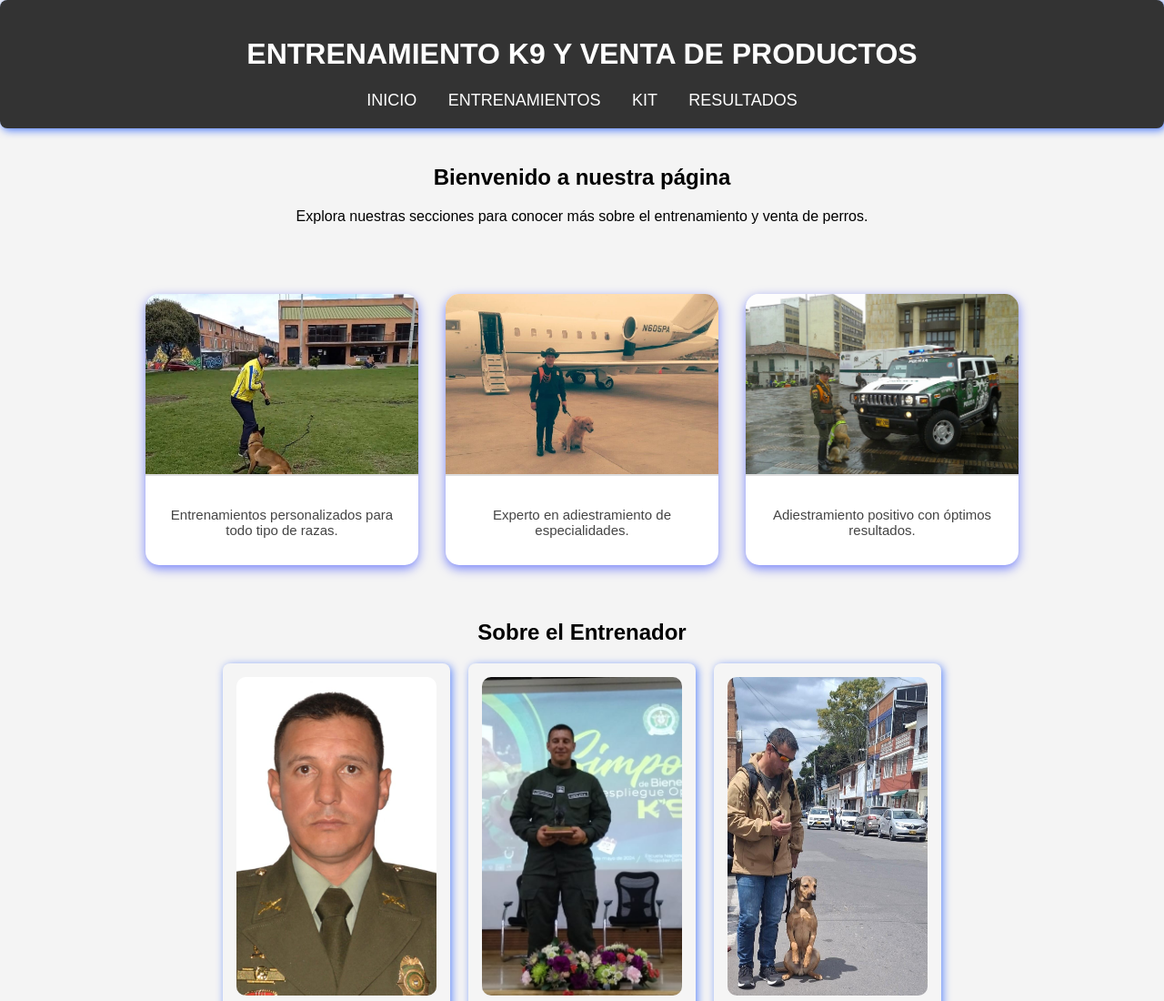
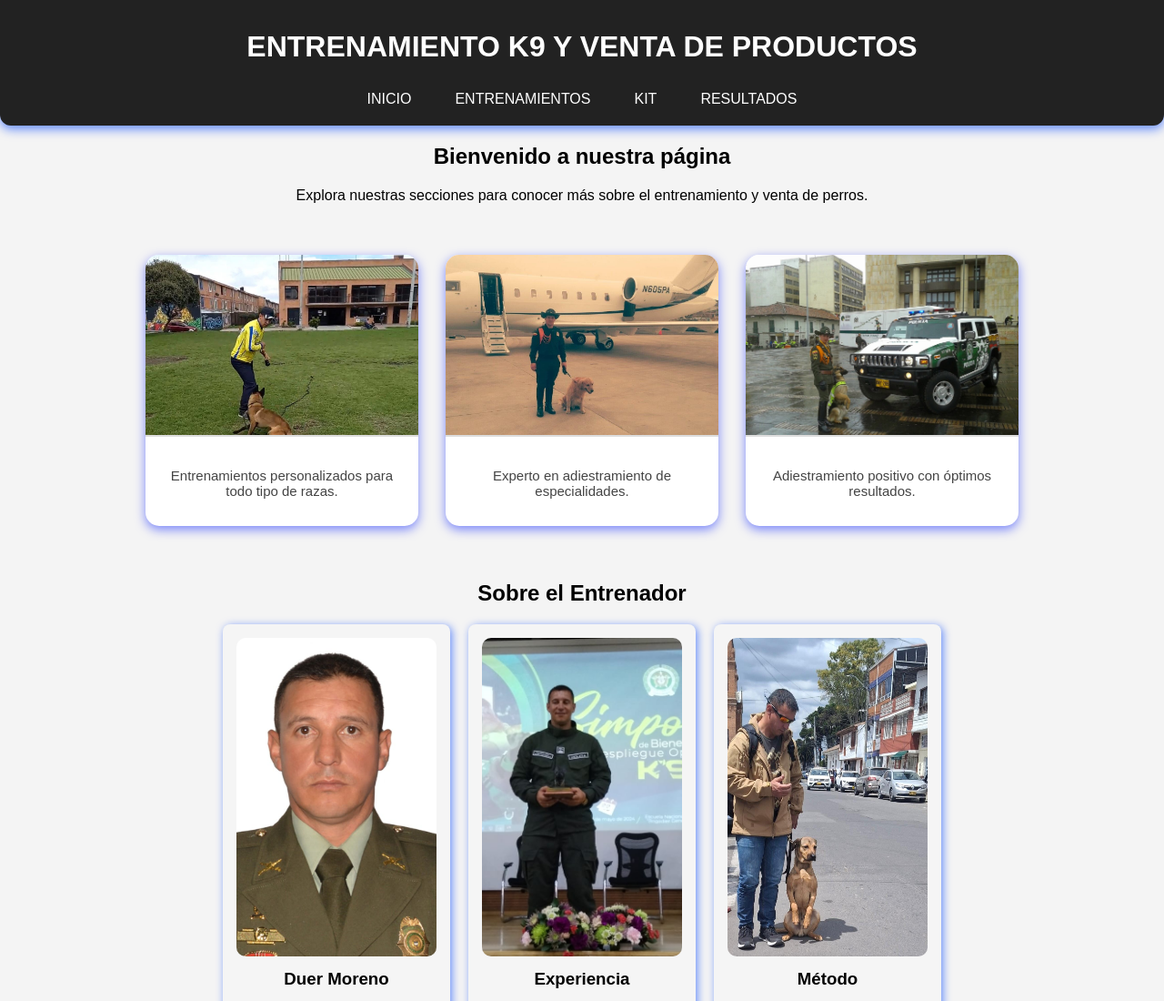
Before and after one commit to alismor/sitio-web-k9, a plain HTML site: page principal/index.html in a window 1280 px wide. Shown: the top 1100 px of the page at 91% size. Drawn offline with Linux system fonts and the light colour scheme; files that its build step writes are made by us from their sources; files whose address does not match are found by name.

Commit message:
hice cambios en el header, resultados y enlaces

```diff
--- a/css/styles.css
+++ b/css/styles.css
@@ -11,29 +11,43 @@ body {
     text-align: center;
 }
 
-/* ==== HEADER Y NAV ==== */
+/* ==== HEADER Y NAV MEJORADO ==== */
 header {
-    background: #333;
+    background: #222;
     color: white;
-    padding: 20px;
+    padding: 12px 20px;
+    box-shadow: 0 4px 12px rgba(0, 68, 255, 0.6);
+    border-radius: 0 0 12px 12px;
+    position: sticky;
+    top: 0;
+    z-index: 999;
+}
+
+nav {
+    display: flex;
+    justify-content: center;
     flex-wrap: wrap;
-    box-shadow: 2px 2px 10px rgba(0, 68, 255, 0.712);
-    border-radius: 8px;
+    gap: 20px;
+    margin-top: 10px;
 }
 
 nav a {
-    margin: 15px;
     color: white;
     text-decoration: none;
-    font-size: 18px;
+    font-size: 16px;
+    padding: 8px 14px;
+    border-radius: 20px;
+    transition: background-color 0.3s ease, transform 0.2s ease;
 }
 
-/* ==== CONTAINER GENERAL ==== */
-.container {
-    padding: 20px;
+nav a:hover,
+nav a:focus {
+    background-color: #0077ff;
+    transform: scale(1.1);
+    color: #fff;
 }
 
-/* ==== SECCIÓN VIDEOS ==== */
+/* ==== VIDEOS ==== */
 .videos-container {
     display: flex;
     flex-wrap: wrap;
@@ -69,19 +83,23 @@ nav a {
 .fullscreen-btn {
     display: inline-block;
     margin-top: 10px;
-    padding: 8px 12px;
-    background-color: #005eff;
+    padding: 10px 16px;
+    background: linear-gradient(to right, #0077ff, #004bbd);
     color: white;
     border: none;
-    border-radius: 6px;
+    border-radius: 8px;
     cursor: pointer;
     font-size: 14px;
-    transition: background-color 0.3s ease;
+    font-weight: bold;
+    box-shadow: 0 4px 10px rgba(0, 123, 255, 0.5);
+    transition: transform 0.2s ease, box-shadow 0.3s ease;
 }
 
 .fullscreen-btn:hover {
-    background-color: #003fbb;
+    transform: scale(1.05);
+    box-shadow: 0 6px 15px rgba(0, 123, 255, 0.7);
 }
+
 
 /* ==== CONTACTO ==== */
 .contacto {
```
